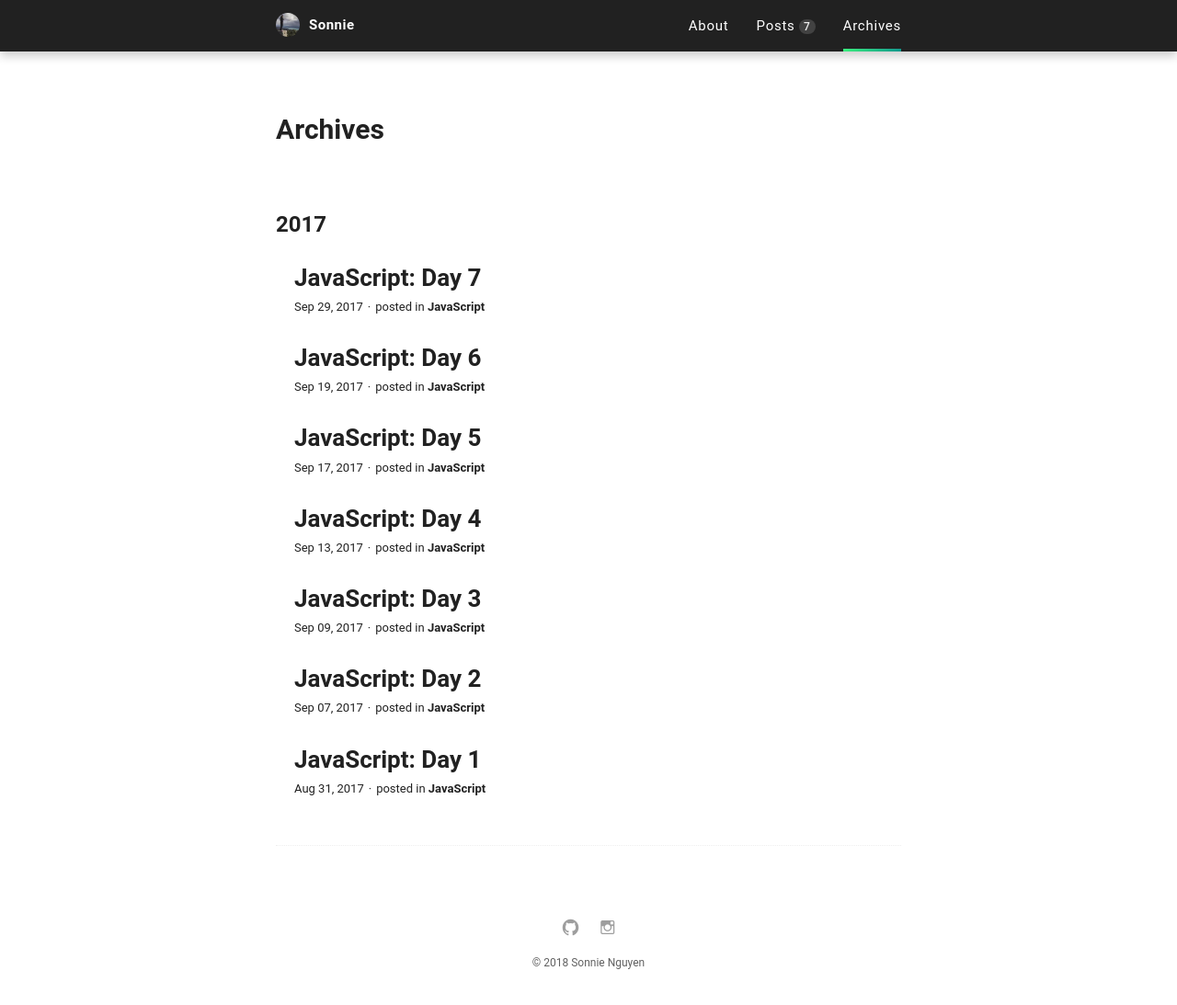
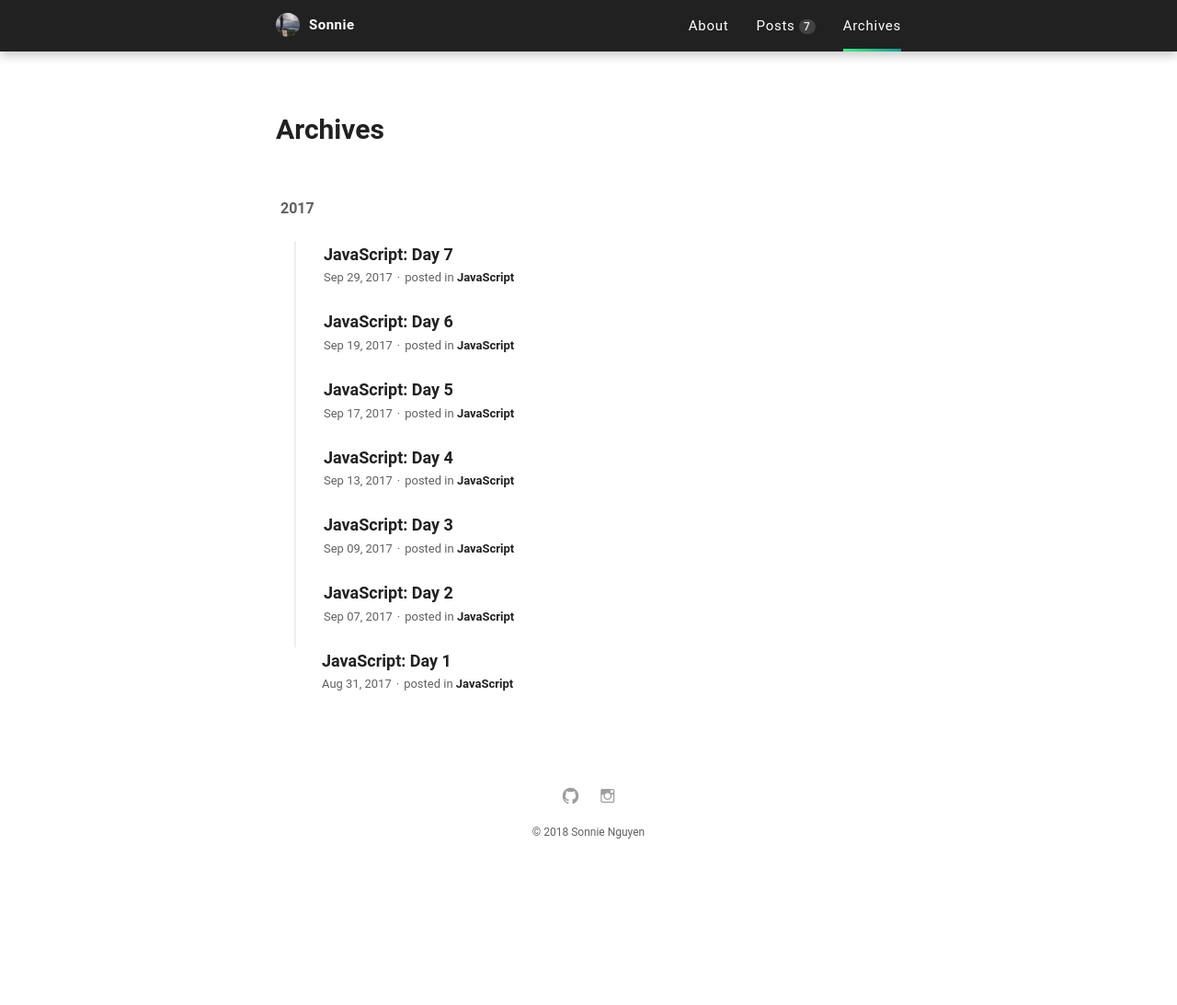
Before and after one commit to sonnienguyen/sonnie-nguyen-portfolio, a Jekyll site: the page built from _archives/archives.md, in a window 1280 px wide and 1103 px high. Shown: the top 1093 px of the window at 92% size. Built offline with Jekyll 4.4.1, drawn with Linux system fonts in a browser that asks for light colours.

Commit message:
Update achieves page layout

```diff
--- a/_layouts/archive.html
+++ b/_layouts/archive.html
@@ -7,16 +7,20 @@ layout: default
   <div class="l-archives">
     {%for post in site.posts %}
       {% unless post.next %}
-        <h2>{{ post.date | date: '%Y' }}</h2>
+      <div class="archives-date">
+        <h2 class="archives-date-yyyy">{{ post.date | date: '%Y' }}</h2>
+      </div>
       {% else %}
         {% capture year %}{{ post.date | date: '%Y' }}{% endcapture %}
         {% capture nyear %}{{ post.next.date | date: '%Y' }}{% endcapture %}
         {% if year != nyear %}
-          <h2>{{ post.date | date: '%Y' }}</h2>
+        <div class="archives-date">
+          <h2 class="archives-date-yyyy">{{ post.date | date: '%Y' }}</h2>
+        </div>
         {% endif %}
       {% endunless %}
-      <article class="l-archives-offset20">
-          <h1 class="post-title">
+      <article class="archives-offset">
+          <h1 class="post-title post-title-small">
             <a href="{{ post.url }}">{{ post.title }}</a>
           </h1>
           <small class="post-meta">
--- a/_sass/components/_util.scss
+++ b/_sass/components/_util.scss
@@ -38,18 +38,6 @@ article {
     &:last-child {
       @include divider-border-dotted;
     }
-  }
-
-  // l-archives
-  &-archives {
-    &:last-child {
-      @include divider-border-dotted;
-    }
-  }
-
-  // l-archives-offset
-  &-archives-offset20 {
-    margin-left: 2rem;
   }
 }
 
--- a/_sass/main.scss
+++ b/_sass/main.scss
@@ -24,6 +24,7 @@
 
 // Page-specific styles
 @import 'pages/posts';
+@import 'pages/archives';
 
 // Other
 @import 'components/util';
--- /dev/null
+++ b/_sass/pages/_archives.scss
@@ -0,0 +1,40 @@
+// This file contains styles that are specific to the archives page.
+
+// Archives components
+.archives {
+
+  // archives-offset20
+  &-offset {
+    margin-left: 2rem;
+    border-left: .2rem solid $color-grey-lighter;
+    padding-left: 3rem;
+
+    &:last-child {
+      border-left: 0;
+    }
+  }
+
+  // archives-date
+  &-date {
+    // background: linear-gradient(135deg,#ff4c9f,#ff7b74);
+    // background-color: #007acc;
+    border-radius: .2rem;
+    display: inline-block;
+    padding: 0 .5rem;
+    margin: 3rem 0 1.2rem;
+  }
+
+  // archives-date-yyyy
+  &-date-yyyy {
+    text-align: center;
+    font-size: 1.6rem;
+    line-height: 1em; // same as split
+    padding: .8rem 0;
+    font-weight: bold;
+    margin: 0;
+    clear: both;
+    color: $color-grey;
+    float: left;
+    // font-size: 1.3rem;
+  }
+}
--- a/_sass/pages/_posts.scss
+++ b/_sass/pages/_posts.scss
@@ -5,10 +5,17 @@
 //
 
 .post {
+
   // post-title
   &-title {
+    clear: both;
     font-size: 2.6rem;
     margin: 0;
+  }
+
+  // post-title-small
+  &-title-small {
+    font-size: 1.8rem;
   }
 
   // post-meta
@@ -16,11 +23,13 @@
     display: block;
     font-family: $post-meta-font-family;
     font-size: 1.3rem;
-    margin-bottom: 2.4rem;
+    padding-bottom: 2.4rem;
+    color: $color-grey;
   }
 }
 
 .author {
+
   // author-meta
   &-meta {
     display: block;
```
Also changed, not shown: assets/css/main.css.
